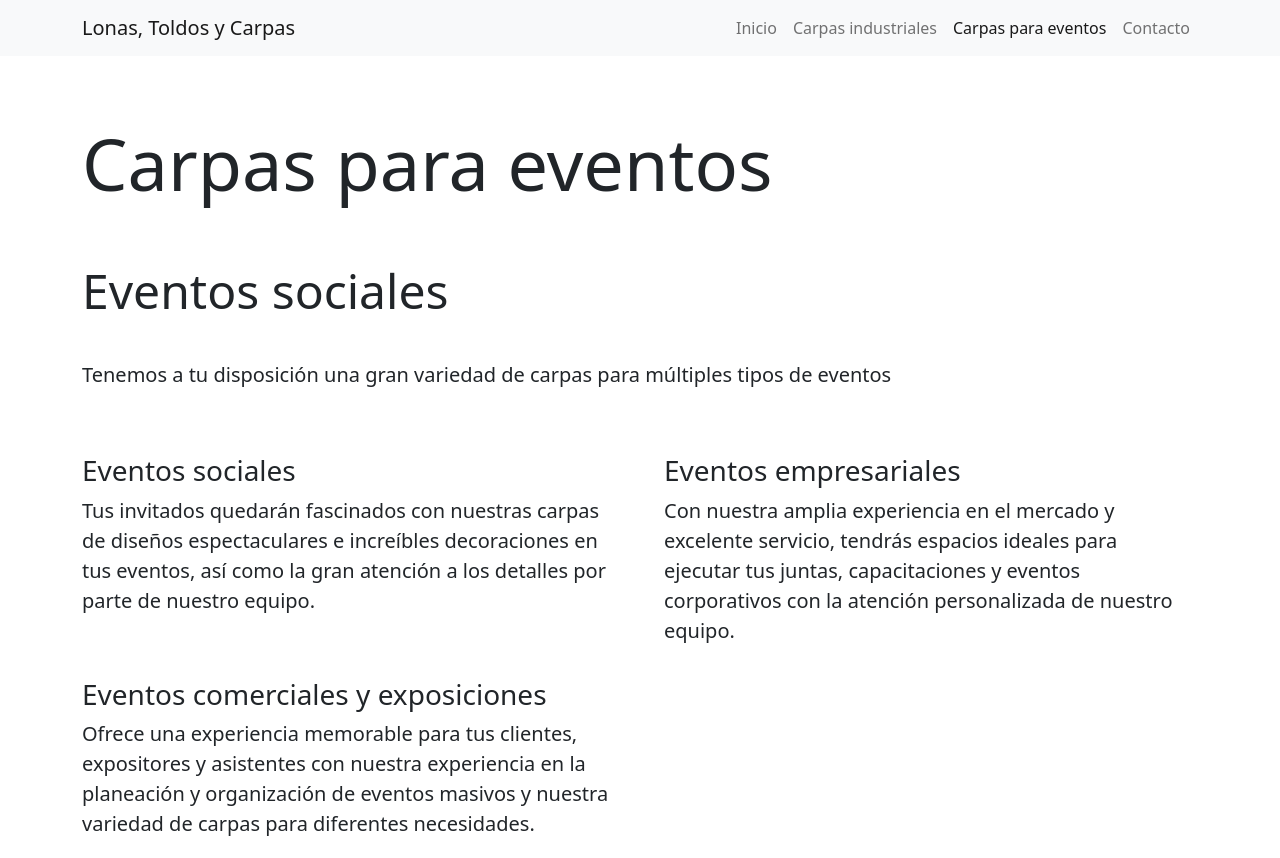
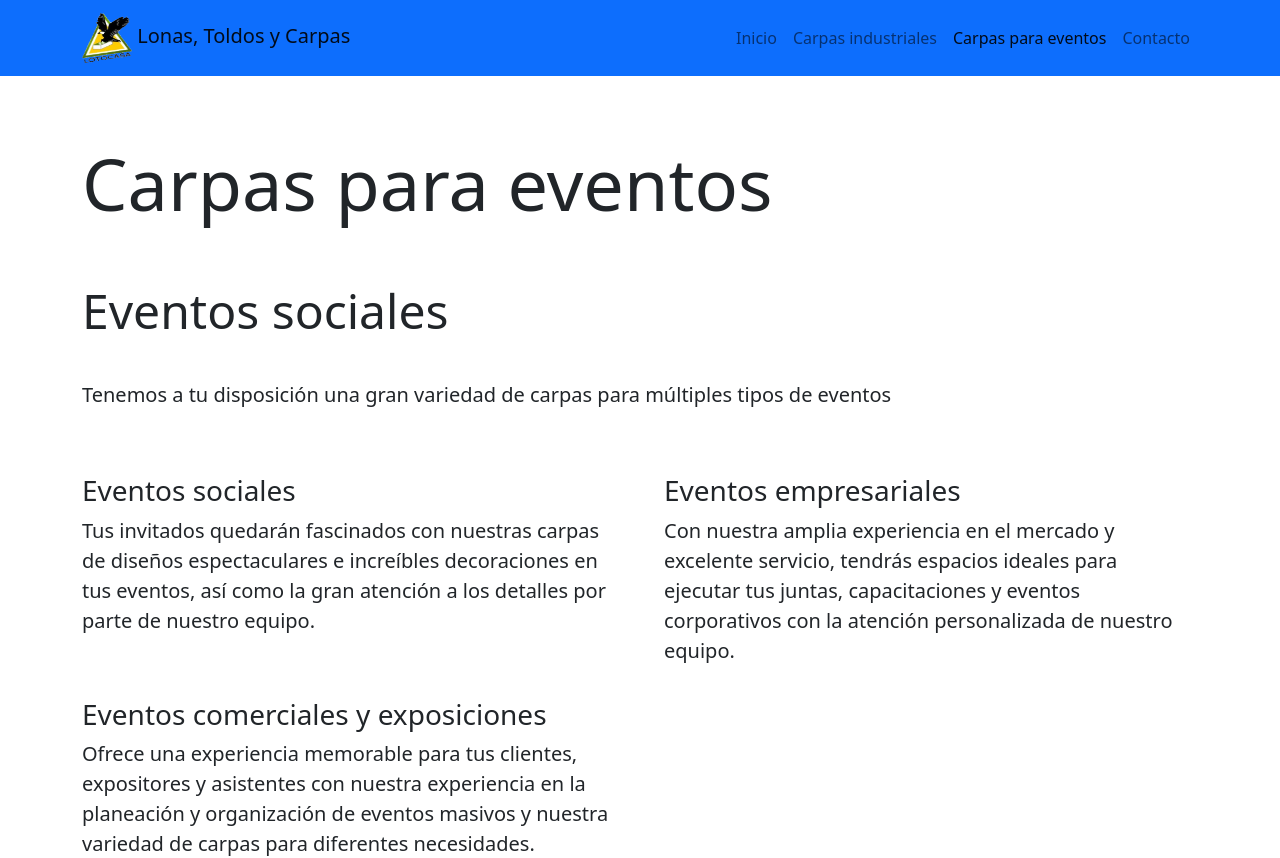
Before and after one commit to Comecacahuates/web-lotocasa, a Next.js app: page /CarpasParaEventos in a window 1280 px wide. Shown: the top 858 px of the page. Built offline with nearby package versions, Linux system fonts and the light colour scheme.

Commit message:
Logo en barra de navegación y color

```diff
--- a/@types/pagestructure.ts
+++ b/@types/pagestructure.ts
@@ -140,6 +140,12 @@ export type ButtonLink = {
   href: string;
 };
 
+/** Barra de navegación */
+export type Navbar = {
+  logo: ImageFigure;
+  items: NavbarItem[];
+};
+
 /** Elemento de la barra de navegación */
 export type NavbarItem = {
   id?: string;
--- a/components/navbar.tsx
+++ b/components/navbar.tsx
@@ -3,9 +3,9 @@ import Nav from "react-bootstrap/Nav";
 import Navbar from "react-bootstrap/Navbar";
 import NavDropdown from "react-bootstrap/NavDropdown";
 import Container from "react-bootstrap/Container";
-import { NavbarItem } from "../@types/pagestructure";
+import { Navbar as NavbarStruct, NavbarItem } from "../@types/pagestructure";
 
-import navbarItems from "../content/navbar.json";
+import navbar from "../content/navbar.json";
 
 /** Propiedades del componente de la barra de navegación */
 export interface NavbarProps {
@@ -14,31 +14,40 @@ export interface NavbarProps {
 }
 
 /** Componente de la barra de navegación */
-export default function (props: NavbarProps) {
+export default function NavbarUI(props: NavbarProps) {
   /* Propiedades */
   const activeItem: string = props.activeItem;
 
   /* Renderización */
   return (
-    <Navbar bg="light" expand="lg" sticky="top">
+    <Navbar bg="primary" variant="light" expand="lg" sticky="top">
       <Container>
         {/* Logo */}
-        <Navbar.Brand>Lonas, Toldos y Carpas</Navbar.Brand>
+        <Navbar.Brand>
+          <img
+            src={navbar.logo.src}
+            alt={navbar.logo.alt}
+            width={navbar.logo.width}
+            height={navbar.logo.width}
+            className="d-inline-block align-middle"
+          />{" "}
+          Lonas, Toldos y Carpas
+        </Navbar.Brand>
         {/* Botón de barra de navegación responsiva */}
         <Navbar.Toggle aria-controls="basic-navbar-nav" />
         {/* Elementos de la barra de navegación */}
         <Navbar.Collapse>
           <Nav className="ms-auto" activeKey={activeItem}>
-            {navbarItems.map((navbarItem: NavbarItem, index: number) =>
-              navbarItem.subitems !== undefined ? (
+            {navbar.items.map((item: NavbarItem, index: number) =>
+              item.subitems !== undefined ? (
                 <NavDropdown
                   key={index}
-                  title={navbarItem.title}
-                  id={navbarItem.id || ""}
+                  title={item.title}
+                  id={item.id || ""}
                   autoClose={true}
-                  active={navbarItem.link === activeItem}
+                  active={item.link === activeItem}
                 >
-                  {navbarItem.subitems.map((subitem: any, index: number) => (
+                  {item.subitems.map((subitem: any, index: number) => (
                     <NavDropdown.Item key={index} href={subitem.link}>
                       {subitem.title}
                     </NavDropdown.Item>
@@ -47,10 +56,10 @@ export default function (props: NavbarProps) {
               ) : (
                 <Nav.Link
                   key={index}
-                  href={navbarItem.link}
-                  active={navbarItem.link === activeItem}
+                  href={item.link}
+                  active={item.link === activeItem}
                 >
-                  {navbarItem.title}
+                  {item.title}
                 </Nav.Link>
               )
             )}
--- a/content/navbar.json
+++ b/content/navbar.json
@@ -1,4 +1,13 @@
-[
+{
+  "logo": {
+    "figureType": "imageFigure",
+    "src": "/images/logo.png",
+    "alt": "Lotocasa",
+    "cover": false,
+    "width": 50,
+    "height": 50
+  },
+  "items": [
     {
       "title": "Inicio",
       "link": "/"
@@ -18,3 +27,4 @@
       "link": "/Contacto"
     }
   ]
+}
```
Also changed, not shown: public/images/logo.png (added). Lines whose indentation alone changed are shown as unchanged.
